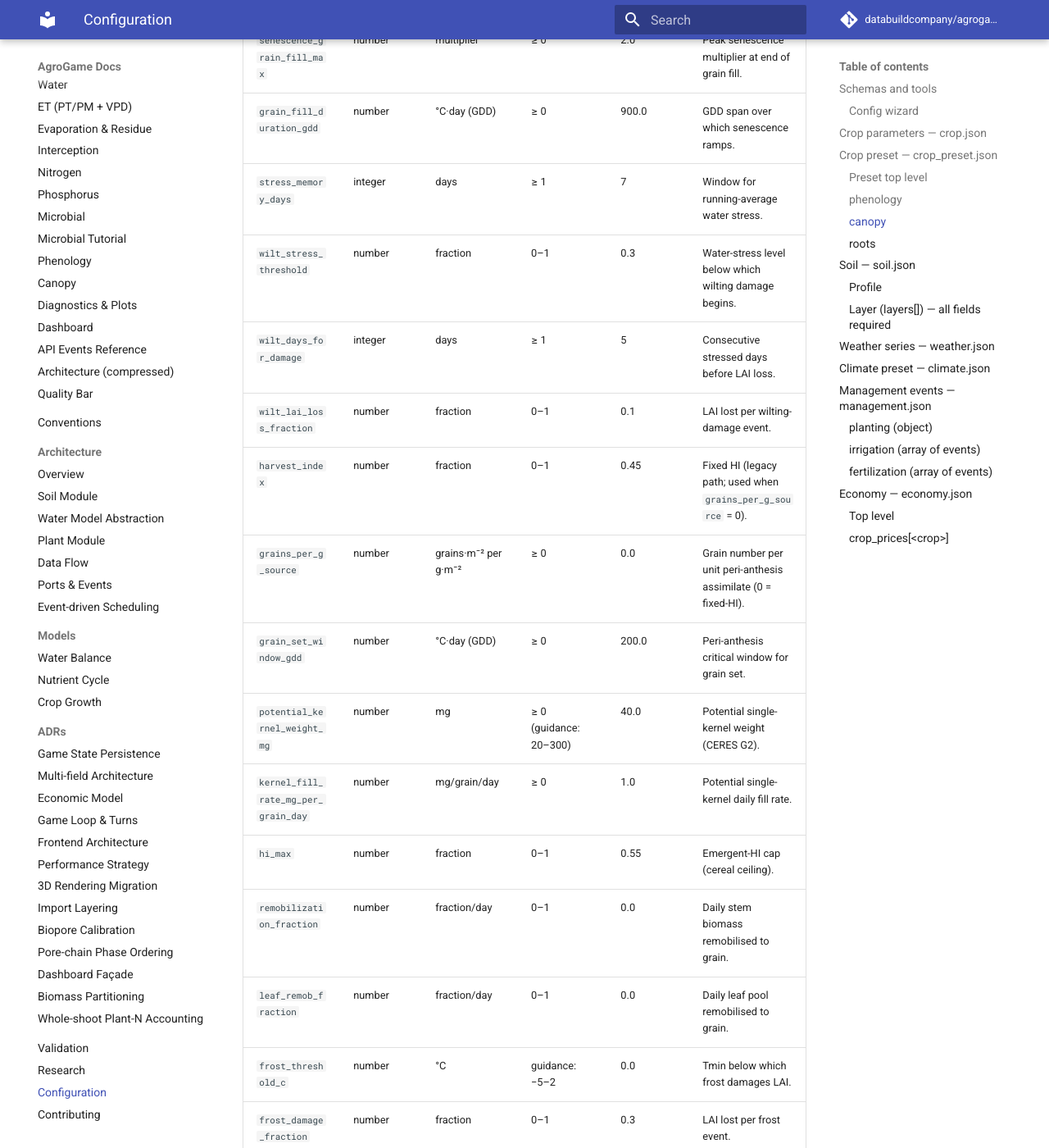
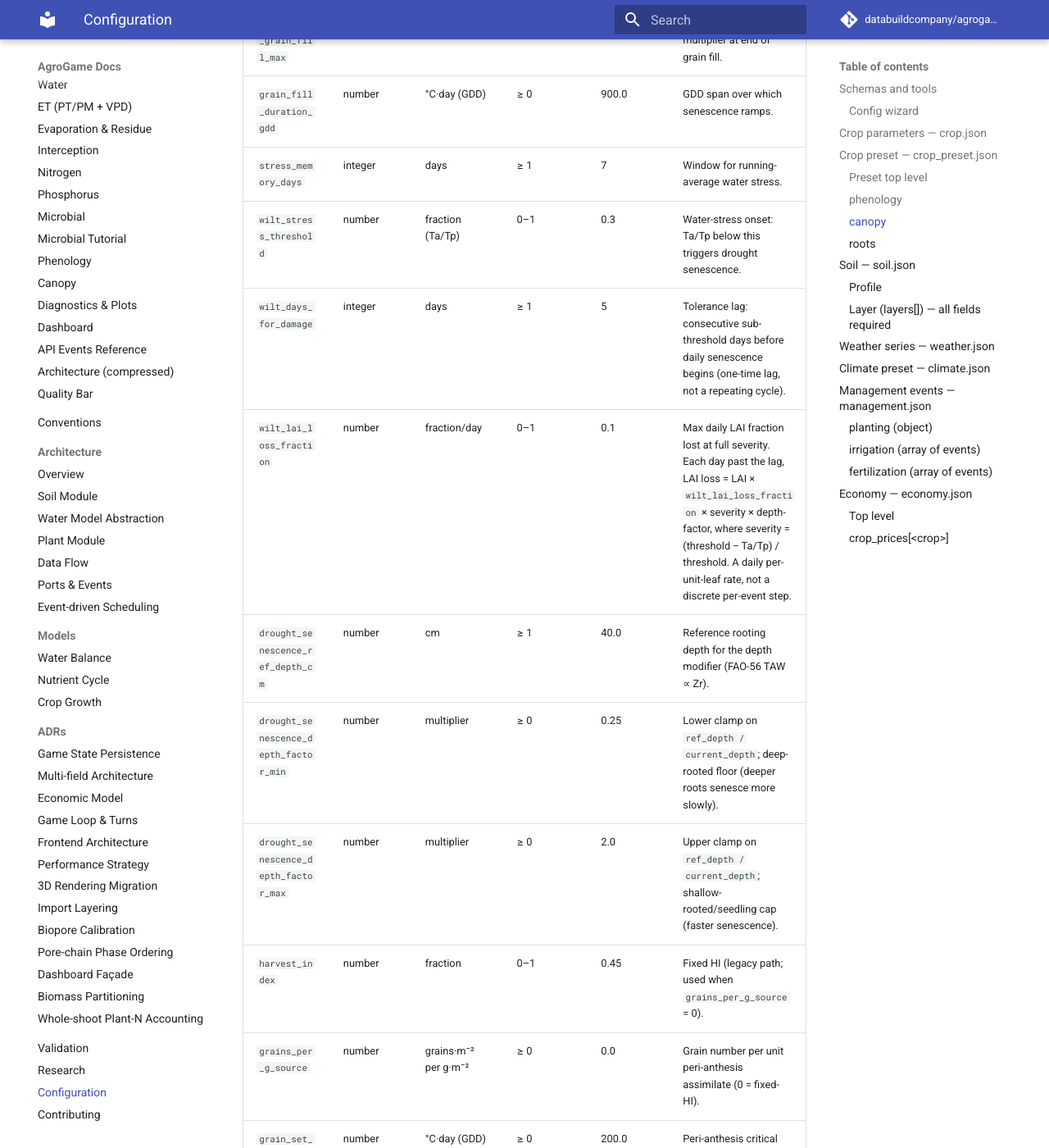
Before and after one commit to gedejong/agrogame, an MkDocs documentation site: the page built from docs/configuration.md, in a window 1280 px wide and 1400 px high, scrolled down 6547 px. Shown: the whole window at 82% size. Built offline with MkDocs 1.6.1 and Material for MkDocs 9.7.7, drawn with Linux system fonts in a browser that asks for light colours; comment, search, counter and statistics services are not loaded.

Commit message:
docs(#373): update configuration.md for graded drought-senescence params
Rework the canopy config reference to match the new graded per-unit-leaf
drought-senescence model. wilt_lai_loss_fraction is now documented as the
max daily LAI fraction (scaled by severity and the rooting-depth factor,
applied each day after the tolerance lag), not a discrete per-event step.
wilt_stress_threshold / wilt_days_for_damage descriptions clarified, and
the three new schema params (drought_senescence_ref_depth_cm,
drought_senescence_depth_factor_min/_max) are now documented with units
and defaults.

Co-Authored-By: Claude Opus 4.8 <noreply@anthropic.com>

```diff
--- a/docs/configuration.md
+++ b/docs/configuration.md
@@ -170,9 +170,12 @@ phenology, canopy dynamics, roots, and optional per-climate overrides. A file is
 | `senescence_grain_fill_max` | number | multiplier | ≥ 0 | 2.0 | Peak senescence multiplier at end of grain fill. |
 | `grain_fill_duration_gdd` | number | °C·day (GDD) | ≥ 0 | 900.0 | GDD span over which senescence ramps. |
 | `stress_memory_days` | integer | days | ≥ 1 | 7 | Window for running-average water stress. |
-| `wilt_stress_threshold` | number | fraction | 0–1 | 0.3 | Water-stress level below which wilting damage begins. |
-| `wilt_days_for_damage` | integer | days | ≥ 1 | 5 | Consecutive stressed days before LAI loss. |
-| `wilt_lai_loss_fraction` | number | fraction | 0–1 | 0.1 | LAI lost per wilting-damage event. |
+| `wilt_stress_threshold` | number | fraction (Ta/Tp) | 0–1 | 0.3 | Water-stress onset: Ta/Tp below this triggers drought senescence. |
+| `wilt_days_for_damage` | integer | days | ≥ 1 | 5 | Tolerance lag: consecutive sub-threshold days before daily senescence begins (one-time lag, not a repeating cycle). |
+| `wilt_lai_loss_fraction` | number | fraction/day | 0–1 | 0.1 | Max daily LAI fraction lost at full severity. Each day past the lag, LAI loss = LAI × `wilt_lai_loss_fraction` × severity × depth-factor, where severity = (threshold − Ta/Tp) / threshold. A daily per-unit-leaf rate, not a discrete per-event step. |
+| `drought_senescence_ref_depth_cm` | number | cm | ≥ 1 | 40.0 | Reference rooting depth for the depth modifier (FAO-56 TAW ∝ Zr). |
+| `drought_senescence_depth_factor_min` | number | multiplier | ≥ 0 | 0.25 | Lower clamp on `ref_depth / current_depth`; deep-rooted floor (deeper roots senesce more slowly). |
+| `drought_senescence_depth_factor_max` | number | multiplier | ≥ 0 | 2.0 | Upper clamp on `ref_depth / current_depth`; shallow-rooted/seedling cap (faster senescence). |
 | `harvest_index` | number | fraction | 0–1 | 0.45 | Fixed HI (legacy path; used when `grains_per_g_source` = 0). |
 | `grains_per_g_source` | number | grains·m⁻² per g·m⁻² | ≥ 0 | 0.0 | Grain number per unit peri-anthesis assimilate (0 = fixed-HI). |
 | `grain_set_window_gdd` | number | °C·day (GDD) | ≥ 0 | 200.0 | Peri-anthesis critical window for grain set. |
```
